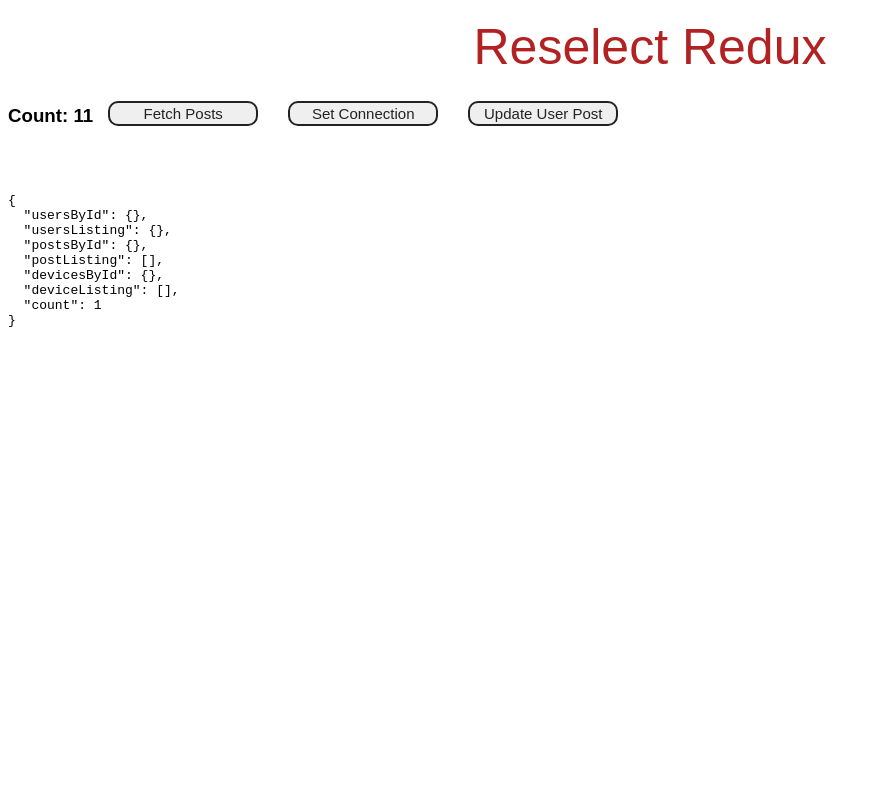
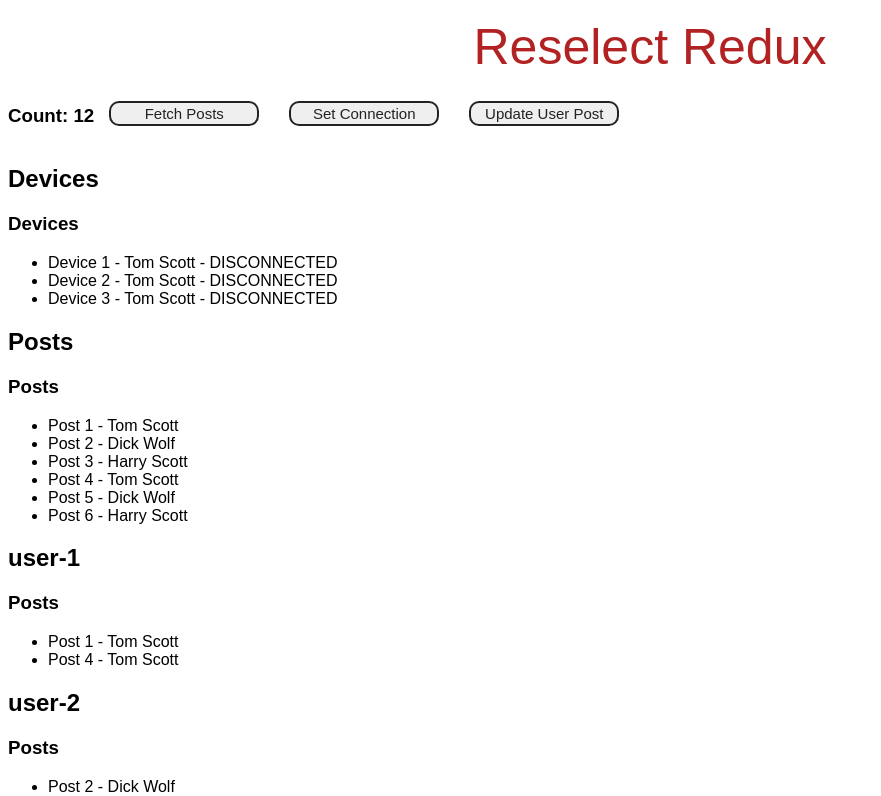
Before and after one commit to ozvaris/reduc-reselect2, a React (Create React App) app: page / in a window 1280 px wide. Shown: the top 796 px of the page, without its empty margins (0-881 px from the left). Built offline with nearby package versions, Linux system fonts and the light colour scheme.

Commit message:
PostByUserId filling by loop

```diff
--- a/package.json
+++ b/package.json
@@ -1,7 +1,7 @@
 {
-  "name": "react-redux-reselect",
+  "name": "repo-redux-reselect2",
   "version": "1.0.0",
-  "description": "https://www.youtube.com/watch?v=6Xwo5mVxDqI https://github.com/brigand/react-scratch/tree/master/src/reselect-redux",
+  "description": "https://codesandbox.io/u/gojutin Reselect Redux",
   "keywords": [],
   "main": "src/index.js",
   "dependencies": {
--- /dev/null
+++ b/src/Auxilary.js
@@ -0,0 +1,3 @@
+const aux = (props) => props.children;
+
+export default aux;
--- a/src/Home.js
+++ b/src/Home.js
@@ -4,6 +4,7 @@
 import Devices from "./Devices";
 import Posts from "./Posts";
 import PostsByUser from "./PostsByUser";
+import Auxilary from "./Auxilary";
 import Counter from "./Counter";
 import { receiveData, setConnection, updatePost } from "./actions";
 
@@ -82,10 +83,12 @@
           <Devices />
           <h2>Posts</h2>
           <Posts />
-          <h2>User 1</h2>
-          <PostsByUser user={"user-1"} />
-          <h2>User 2</h2>
-          <PostsByUser user={"user-2"} />
+          {Object.keys(props.usersById).map((user) => (
+            <Auxilary key={user}>
+              <h2>{user}</h2>
+              <PostsByUser key={user} user={user} />
+            </Auxilary>
+          ))}
         </div>
       );
     }
--- a/src/PostsByUser.js
+++ b/src/PostsByUser.js
@@ -42,4 +42,4 @@
   };
 };
 
-export default connect(mapState)(Posts);
+export default connect(mapState)(React.memo(Posts));
--- a/src/store.js
+++ b/src/store.js
@@ -1,9 +1,9 @@
 import { createStore } from "redux";
 import reducer from "./reducers";
-//import { getPosts } from "./fixtures";
+import { getPosts } from "./fixtures";
 
 const store = createStore(reducer);
 
-//store.dispatch({ type: "RECEIVE_DATA", payload: getPosts() });
+store.dispatch({ type: "RECEIVE_DATA", payload: getPosts() });
 
 export default store;
```
